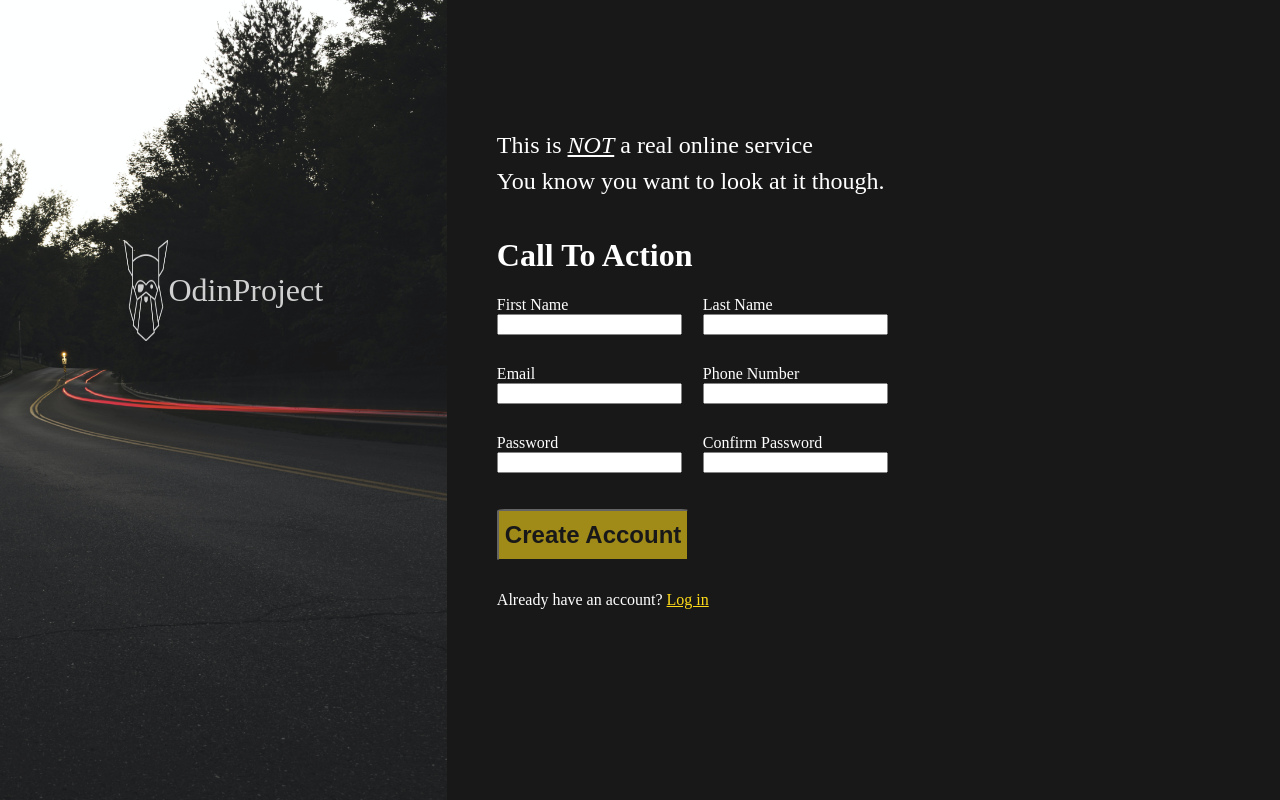
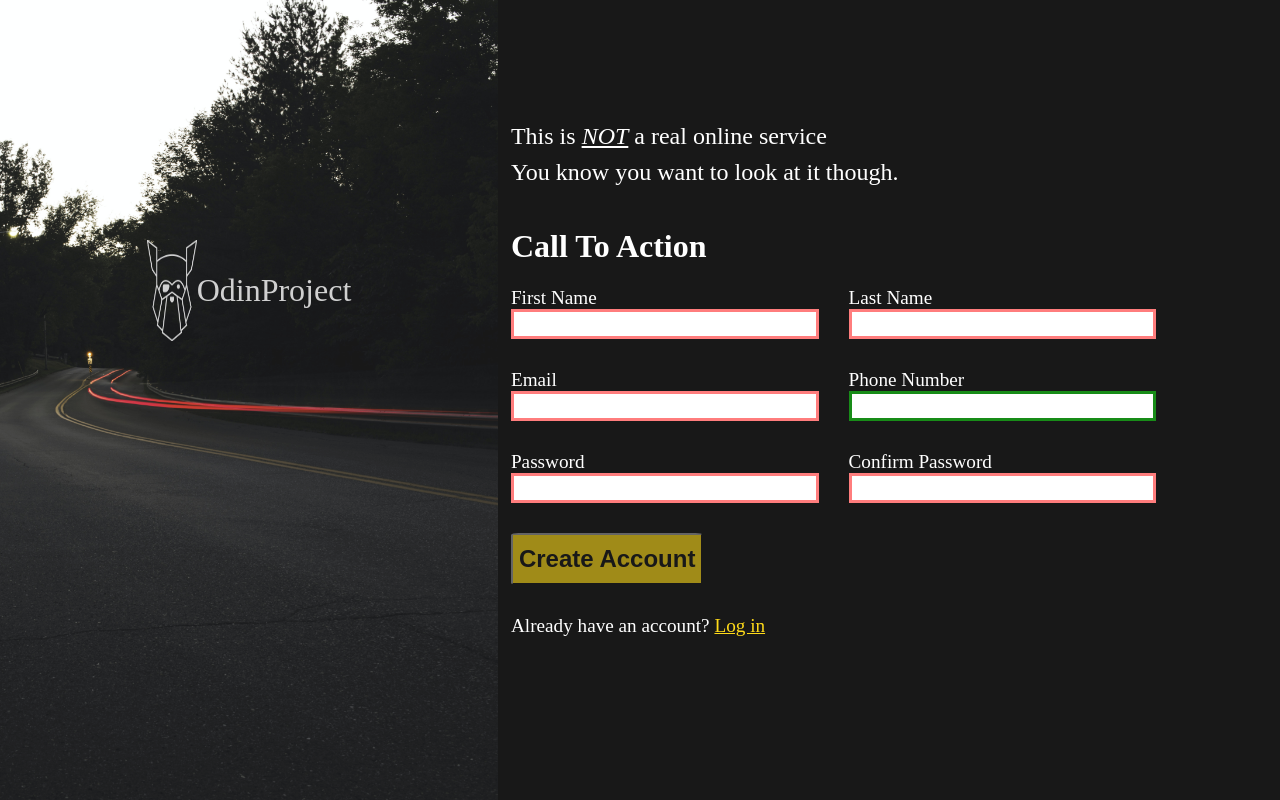
Before and after one commit to anmetal21/signUpForm, a plain HTML site: page index.html in a window 1280 px wide. Drawn offline with Linux system fonts and the light colour scheme.

Commit message:
Finish formatting, add input validation

```diff
--- a/index.html
+++ b/index.html
@@ -15,6 +15,7 @@
                 <img class="odinlogo" src="odin-lined.png">
                <p>OdinProject</p>
            </div>
+           <p class="credit"></p>
        </div>
        <div class="container-right">
            <div class="textbox">
@@ -23,41 +24,44 @@
            </div>
            <div class="form">
                <h1>Call To Action</h1>
-               <form action="" method="post">
+               <form method="post" action="#">
                     <div class="input">
                         <label for="firstname">First Name</label>
-                        <input type="text" id="firstname" name="name" required>
+                        <input type="text" id="firstname" name="firstname" required autocomplete="off">
                     </div>
                     <div class="input">
                         <label for="lastname">Last Name</label>
-                        <input type="text" id="lastname" name="name" required>
+                        <input type="text" id="lastname" name="lastname" required autocomplete="off">
                     </div>
 
                     <div class="input">
                         <label for="email">Email</label>
-                        <input type="email" id="email" name="email" required>
+                        <input type="email" id="email" name="email" autocomplete="off" required>
                     </div>
 
                     <div class="input">
                         <label for="phonenumber">Phone Number</label>
-                        <input type="number" id="phonenumber" name="phonenumber">
+                        <input type="text" id="phonenumber" name="phonenumber" autocomplete="off" title="Format number as shown: 123-456-7890" pattern="^(\+\d{1,2}\s)?\(?\d{3}\)?[\s.-]\d{3}[\s.-]\d{4}$">
                     </div>
 
                     <div class="input">
                         <label for="password">Password</label>
-                        <input type="password" id="password" name="password" required>
+                        <input type="password" id="password" name="password" required minlength="5" autocomplete="off">
                     </div>
 
                     <div class="input">
                         <label for="cpassword">Confirm Password</label>
-                        <input type="password" id="cpassword" name="cpassword" required>
+                        <input type="password" id="cpassword" name="cpassword" required minlength="5" autocomplete="off">
                     </div>
+
+                    <div class="closing">
+                        <button>Create Account</button>
+                        <p class="login">Already have an account? <a href="Login">Log in</a></p>
+                    </div>
+
                </form>
            </div>
-           <div class="closing">
-               <button type="submit">Create Account</button>
-               <p class="login">Already have an account? <a href="Login">Log in</a></p>
-           </div>
+
        </div>
 
    </div>
--- a/styles.css
+++ b/styles.css
@@ -25,7 +25,7 @@ body {
     background-size: cover;
     background-position: center;
     background-repeat:no-repeat;
-    width:60vw;
+    width:100%;
 }
 
 .container-right {
@@ -33,8 +33,7 @@ body {
     flex-direction: column;
     padding-left: 1%;
     justify-content: center;
-    height: 80%;
-    padding: 50px;
+    height: 100%;
 }
 
 .form {
@@ -48,8 +47,8 @@ form {
     flex-wrap: wrap;
     gap: 30px;
     align-items: flex-start;
-    width: 60%;
     padding-bottom: 5%;
+    font-size: 1.2rem;
 
 
 }
@@ -61,6 +60,9 @@ form {
     flex-wrap: wrap;
 }
 
+input {
+    font-size: 1.2rem;
+}
 
 .textbox {
     font-size: 1.5rem;
@@ -108,3 +110,16 @@ button:hover {
 .login {
     margin-top: 30px;
 }
+
+input:focus {
+    background-color: gold;
+}
+
+input:valid {
+    border: 3px solid green;
+}
+
+input:invalid {
+    border: 3px solid rgba(255, 0, 0, 0.562);
+
+}
```
Also changed, not shown: 1 other file.
